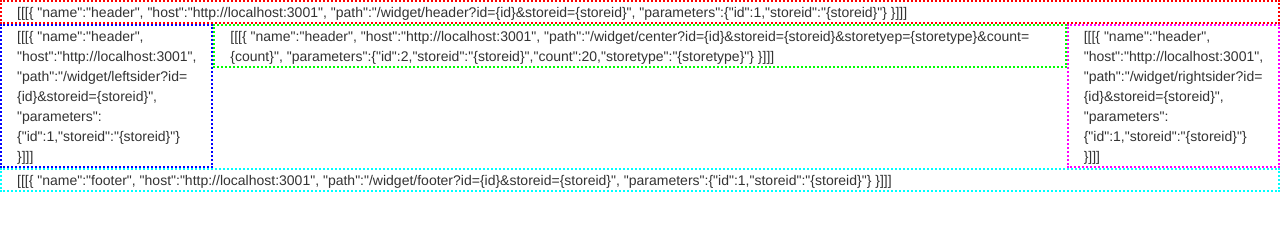
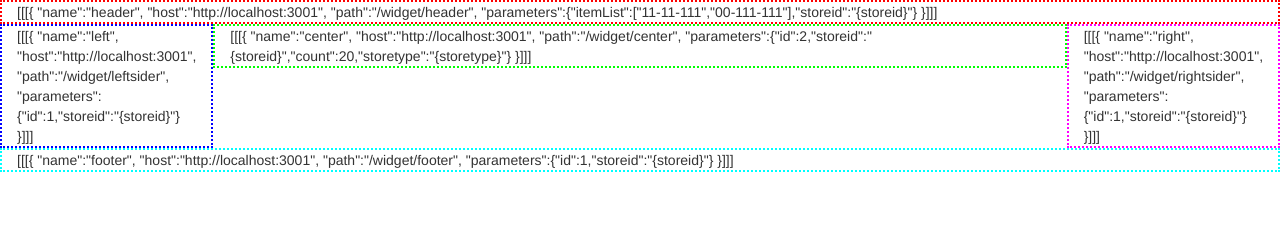
Before and after one commit to RoymanJing/widgettest, a website: page Host/views/index.html in a window 1280 px wide. Drawn offline with nearby package versions, Linux system fonts and the light colour scheme.

Commit message:
build url paramerters

```diff
--- a/Host/views/index.html
+++ b/Host/views/index.html
@@ -18,33 +18,33 @@
 [[[{
 "name":"header",
 "host":"http://localhost:3001",
-"path":"/widget/header?id={id}&storeid={storeid}",
-"parameters":{"id":1,"storeid":"{storeid}"}
+"path":"/widget/header",
+"parameters":{"itemList":["11-11-111","00-111-111"],"storeid":"{storeid}"}
 }]]]
 		</div>
 	</div>
 	<div class="row">
 		<div class="col-md-2" id="leftSider">
 [[[{
-"name":"header",
+"name":"left",
 "host":"http://localhost:3001",
-"path":"/widget/leftsider?id={id}&storeid={storeid}",
+"path":"/widget/leftsider",
 "parameters":{"id":1,"storeid":"{storeid}"}
 }]]]
 		</div>
 		<div class="col-md-8" id="centerPanel">
 [[[{
-"name":"header",
+"name":"center",
 "host":"http://localhost:3001",
-"path":"/widget/center?id={id}&storeid={storeid}&storetyep={storetype}&count={count}",
+"path":"/widget/center",
 "parameters":{"id":2,"storeid":"{storeid}","count":20,"storetype":"{storetype}"}
 }]]]
 		</div>
 		<div class="col-md-2" id="rightSider">
 [[[{
-"name":"header",
+"name":"right",
 "host":"http://localhost:3001",
-"path":"/widget/rightsider?id={id}&storeid={storeid}",
+"path":"/widget/rightsider",
 "parameters":{"id":1,"storeid":"{storeid}"}
 }]]]
 		</div>
@@ -54,7 +54,7 @@
 [[[{
 "name":"footer",
 "host":"http://localhost:3001",
-"path":"/widget/footer?id={id}&storeid={storeid}",
+"path":"/widget/footer",
 "parameters":{"id":1,"storeid":"{storeid}"}
 }]]]
 		</div>
```
Also changed, not shown: Host/controller.js (+17 -1 lines).
